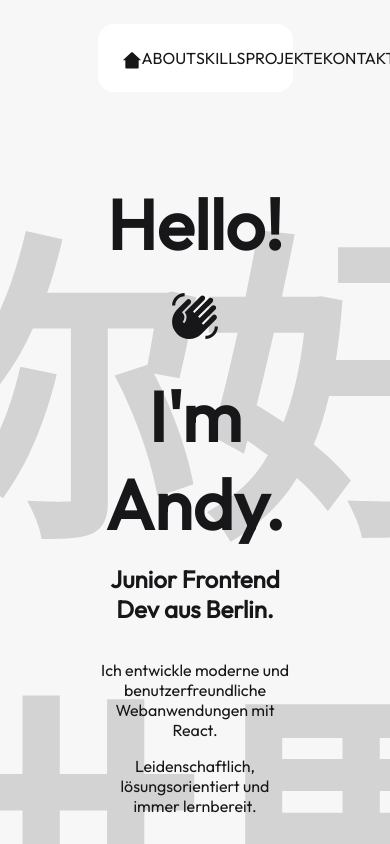
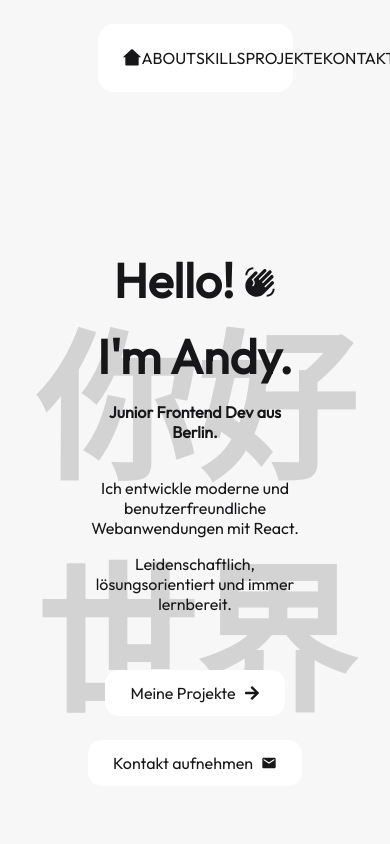
Before and after one commit to AndyHu8/Portfolio-Website, a React (Create React App) app in the folder portfolio-website/: page / in a window 390 px wide. Shown: the top 844 px of the page. Built offline with nearby package versions, Linux system fonts and the light colour scheme; no server answers; a web font is replaced by a local one.

Commit message:
Responsive Design: Home Section

```diff
--- a/portfolio-website/src/Footer/Footer.css
+++ b/portfolio-website/src/Footer/Footer.css
@@ -37,13 +37,6 @@
     gap: var(--gap);
 }
 
-.social-links a {
-    display: flex;
-    align-items: center;
-    justify-content: center;
-    gap: 0.5rem;
-}
-
 .react-icon {
     font-size: 2rem;
 }
--- a/portfolio-website/src/Home/Home.css
+++ b/portfolio-website/src/Home/Home.css
@@ -24,7 +24,7 @@
     white-space: nowrap;
 
     /*Größe*/
-    font-size: 20rem;
+    font-size: var(--fontSizeChinese);
 
     /*Hintergrund*/
     color: var(--hoverColorBackground);
@@ -42,7 +42,11 @@
 }
 
 .home-text h1 {
-    font-size: 70px;
+    font-size: var(--fontSizeH1Home);
+}
+
+.home-text h2 {
+    font-size: var(--fontSizeH2);
 }
 
 .home-text p {
@@ -50,17 +54,24 @@
 }
 
 .home-buttons {
-    margin-top: 50px;
+    margin-top: 3rem;
     height: 100%;
+    display: flex;
+    justify-content: center;
+    align-items: center;
+    gap: var(--gap);
+    flex-wrap: wrap;
 }
 
 .home-buttons a {
-    display: inline-block;
+    display: flex;
+    align-items: center;
+    justify-content: center;
+    gap: 0.5rem;
     font-size: var(--fontSizeP);
     color: var(--black);
     background-color: var(--backgroundColorWhite);
-    padding: 15px 50px;
-    margin-right: 25px;
+    padding: 1rem 2rem;
     border-radius: 13px;
     border: 1px solid white;
     text-decoration: none;
@@ -74,6 +85,32 @@
 }
 
 .home-react-icons {
+    font-size: 1.5rem;
     position: relative;
-    top: 2.5px;
+    top: 0;
 }
+
+.home-react-icons-hand {
+    font-size: var(--fontSizeReactIconHand);
+}
+
+/* Responsive Design */
+
+/* Tablet */
+@media (max-width: 1024px) {
+
+    .home-wrapper {
+        padding: var(--paddingSectionSmall);
+    }
+}
+
+/* Smartphone */
+@media (max-width: 768px) {
+    .home-buttons a {
+        padding: 0.75rem 1.5rem;
+    }
+
+    .home-react-icons {
+        font-size: 1rem;
+    }
+}
--- a/portfolio-website/src/Home/Home.jsx
+++ b/portfolio-website/src/Home/Home.jsx
@@ -10,15 +10,15 @@ function Home(){
             <h1 className='home-background-title'>你好 <br /> 世界</h1>
                 <div className='home-inhalt'>
                     <div className='home-text'>
-                        <h1>Hello! <MdWavingHand className='home-react-icons' size={50}/></h1>
+                        <h1>Hello! <MdWavingHand className='home-react-icons-hand'/></h1>
                         <h1>I'm Andy.</h1>
                         <h2>Junior Frontend Dev aus Berlin.</h2>
                         <br />
                         <p>Ich entwickle moderne und benutzerfreundliche Webanwendungen mit React.</p>
                         <p>Leidenschaftlich, lösungsorientiert und immer lernbereit.</p>
                         <div className='home-buttons'>
-                            <a href='#projekte'>Meine Projekte <FaArrowRight className='home-react-icons' size={15}/></a>
-                            <a href='#kontakt'>Kontakt aufnehmen <MdEmail className='home-react-icons' size={15}/></a>
+                            <a href='#projekte'>Meine Projekte <FaArrowRight className='home-react-icons'/></a>
+                            <a href='#kontakt'>Kontakt aufnehmen <MdEmail className='home-react-icons'/></a>
                         </div>
                     </div>
                 </div>
--- a/portfolio-website/src/Styles/Variables.css
+++ b/portfolio-website/src/Styles/Variables.css
@@ -9,9 +9,12 @@
     /*Font*/
     --fontFamily: "Outfit", sans-serif;
     --fontFamilyChinese: "Noto Sans SC", sans-serif;
+    --fontSizeChinese: clamp(10rem, 40vw, 20rem);
+    --fontSizeH1Home: clamp(3rem, 4vw, 4rem);
     --fontSizeH1: clamp(1.5rem, 2.5vw, 4rem);
     --fontSizeH2: clamp(1rem, 1.5vw, 3rem);
-    --fontSizeP: clamp(1rem, 1.1vw, 1.2rem);
+    --fontSizeP: clamp(1rem, 1vw, 1.2rem);
+    --fontSizeReactIconHand: clamp(2rem, 3vw, 3rem);
 
     /*Abstände*/
     --paddingSection: 5rem clamp(2rem, 30vw, 30rem);
```
Also changed, not shown: portfolio-website/src/Todos.txt.
